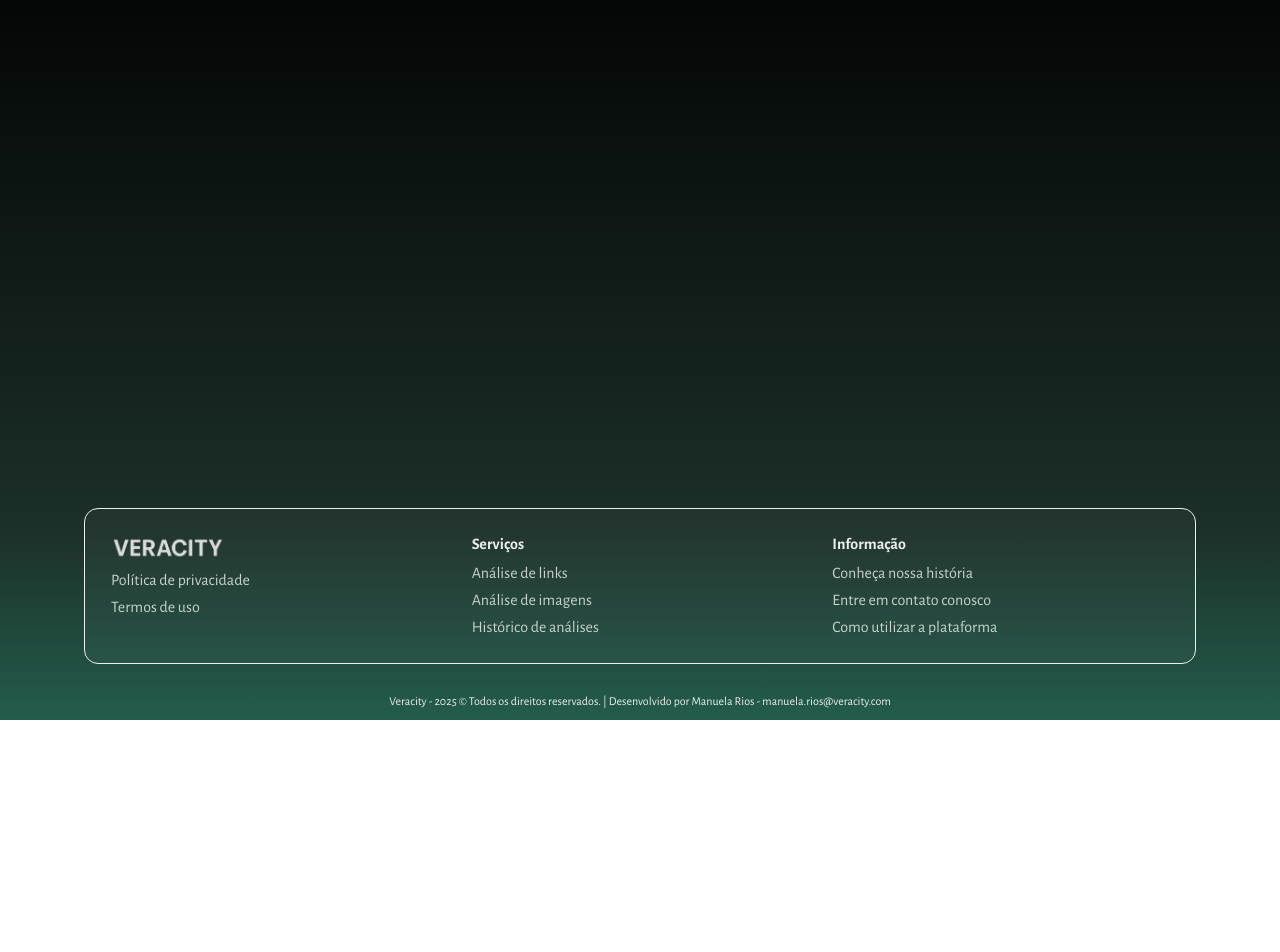
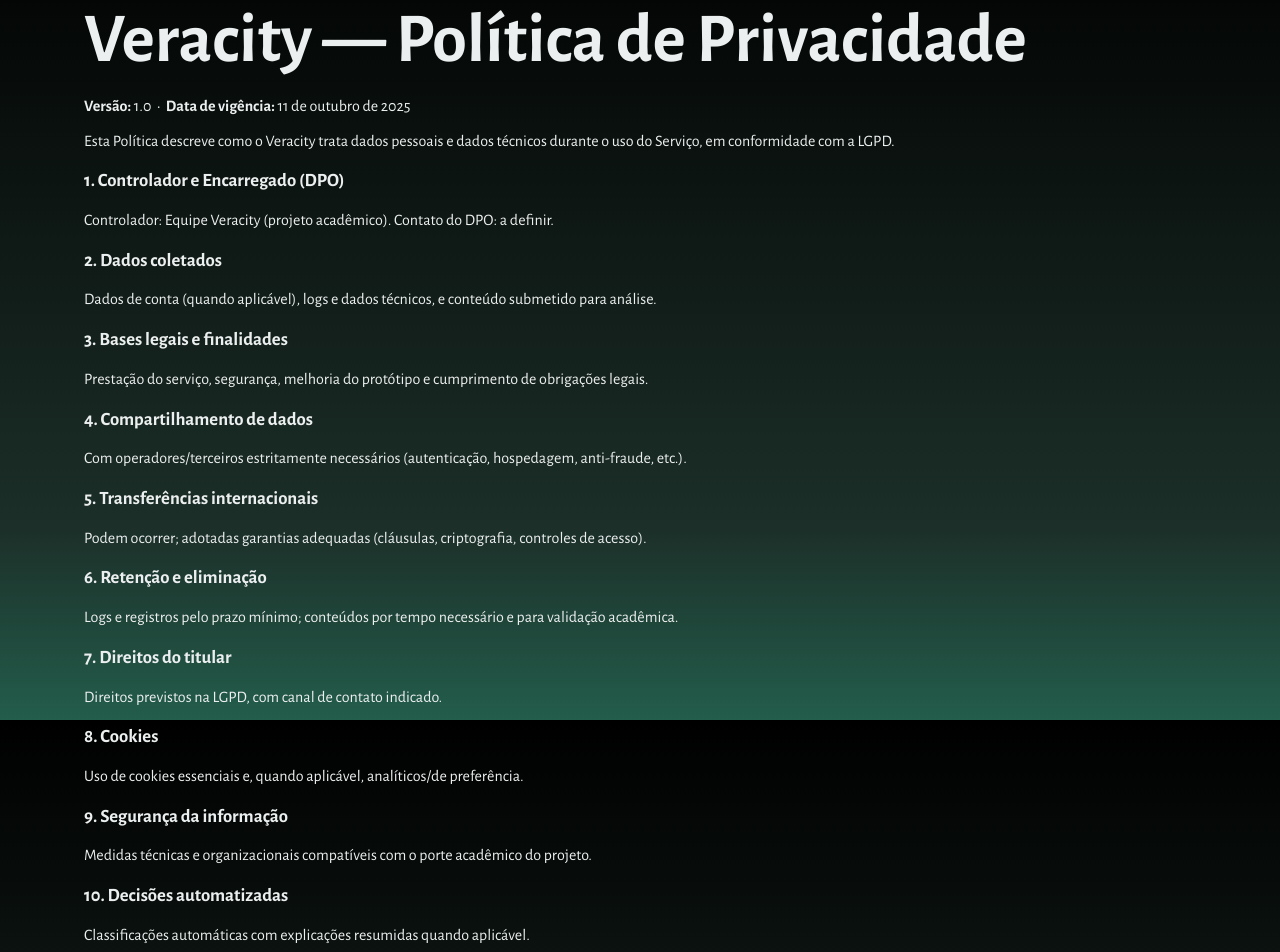
Before and after one commit to veracity-pfc/veracity-web, a React (Vite) app: page /privacy-policy in a window 1280 px wide. Shown: the part 80-1032 px from the top of the page. Before the commit the page ends 800 px from the top, so only its background shows below. Built offline with nearby package versions, Linux system fonts and the light colour scheme.

Commit message:
Implementando termos de uso e política de privacidade

```diff
--- a/src/App.jsx
+++ b/src/App.jsx
@@ -6,6 +6,8 @@
 import About from './pages/About.jsx';
 import Instructions from './pages/Instructions.jsx';
 import Contact from './pages/Contact.jsx';
+import TermsOfUse from './pages/TermsOfUse.jsx';
+import PrivacyPolicy from './pages/PrivacyPolicy.jsx';
 
 export default function App() {
   return (
@@ -16,6 +18,8 @@
         <Route path="/about" element={<About />} />
         <Route path="/instructions" element={<Instructions />} />
         <Route path="/contact-us" element={<Contact />} />
+        <Route path="/terms-of-use" element={<TermsOfUse />} />
+        <Route path="/privacy-policy" element={<PrivacyPolicy />} />
       </Routes>
       <Footer />
     </>
--- a/src/components/Footer.jsx
+++ b/src/components/Footer.jsx
@@ -13,8 +13,8 @@
               <Logo />
             </div>
             <div className="footer-links">
-              <a href="#">Política de privacidade</a>
-              <a href="#">Termos de uso</a>
+              <a href="/privacy-policy" onClick={(e)=>{e.preventDefault();window.open('/privacy-policy','_blank','noopener');}}>Política de privacidade</a>
+              <a href="/terms-of-use" onClick={(e)=>{e.preventDefault();window.open('terms-of-use','_blank','noopener');}}>Termos de uso</a>
             </div>
           </div>
 
--- a/src/components/Header.jsx
+++ b/src/components/Header.jsx
@@ -80,8 +80,8 @@
                   {open && (
                     <div id="about-menu" ref={menuRef} role="menu" className="about-menu">
                       <a role="menuitem" tabIndex={0} href="/about" className="about-item">Conheça nossa história</a>
-                      <a role="menuitem" tabIndex={0} href="#" className="about-item" onClick={(e) => e.preventDefault()}>Política de privacidade</a>
-                      <a role="menuitem" tabIndex={0} href="#" className="about-item" onClick={(e) => e.preventDefault()}>Termos de uso</a>
+                      <a role="menuitem" tabIndex={0} href="/privacy-policy" className="about-item" onClick={(e)=>{e.preventDefault();window.open('/privacy-policy','_blank','noopener');}}>Política de privacidade</a>
+                      <a role="menuitem" tabIndex={0} href="/terms-of-use" className="about-item" onClick={(e)=>{e.preventDefault();window.open('/terms-of-use','_blank','noopener');}}>Termos de uso</a>
                     </div>
                   )}
                 </div>
--- a/src/pages/Home.jsx
+++ b/src/pages/Home.jsx
@@ -25,7 +25,7 @@
             }}
           />
           <p className="legal">
-            Ao utilizar o Veracity eu concordo com os <a href="#">Termos de Uso</a> e com a <a href="#">Política de Privacidade</a> da plataforma
+            Ao utilizar o Veracity eu concordo com os <a href="/terms-of-use" onClick={(e)=>{e.preventDefault();window.open('/terms-of-use','_blank','noopener');}}>Termos de Uso</a> e com a <a href="/privacy-policy" onClick={(e)=>{e.preventDefault();window.open('/privacy-policy','_blank','noopener');}}>Política de Privacidade</a> da plataforma
           </p>
         </div>
       </section>
--- /dev/null
+++ b/src/pages/PrivacyPolicy.jsx
@@ -0,0 +1,60 @@
+import React, { useEffect } from 'react';
+
+export default function PrivacyPolicy() {
+  useEffect(() => {
+    document.body.classList.add('bare-page');
+    return () => document.body.classList.remove('bare-page');
+  }, []);
+
+  return (
+    <main className="container">
+      <section className="page-offset" style={{ paddingBottom: 32 }}>
+        <h1 className="about-title">Veracity — Política de Privacidade</h1>
+        <p><strong>Versão:</strong> 1.0 &nbsp;•&nbsp; <strong>Data de vigência:</strong> 11 de outubro de 2025</p>
+        <p>
+          Esta Política descreve como o Veracity trata dados pessoais e dados técnicos durante o uso do Serviço,
+          em conformidade com a LGPD.
+        </p>
+
+        <h3>1. Controlador e Encarregado (DPO)</h3>
+        <p>Controlador: Equipe Veracity (projeto acadêmico). Contato do DPO: a definir.</p>
+
+        <h3>2. Dados coletados</h3>
+        <p>Dados de conta (quando aplicável), logs e dados técnicos, e conteúdo submetido para análise.</p>
+
+        <h3>3. Bases legais e finalidades</h3>
+        <p>Prestação do serviço, segurança, melhoria do protótipo e cumprimento de obrigações legais.</p>
+
+        <h3>4. Compartilhamento de dados</h3>
+        <p>Com operadores/terceiros estritamente necessários (autenticação, hospedagem, anti-fraude, etc.).</p>
+
+        <h3>5. Transferências internacionais</h3>
+        <p>Podem ocorrer; adotadas garantias adequadas (cláusulas, criptografia, controles de acesso).</p>
+
+        <h3>6. Retenção e eliminação</h3>
+        <p>Logs e registros pelo prazo mínimo; conteúdos por tempo necessário e para validação acadêmica.</p>
+
+        <h3>7. Direitos do titular</h3>
+        <p>Direitos previstos na LGPD, com canal de contato indicado.</p>
+
+        <h3>8. Cookies</h3>
+        <p>Uso de cookies essenciais e, quando aplicável, analíticos/de preferência.</p>
+
+        <h3>9. Segurança da informação</h3>
+        <p>Medidas técnicas e organizacionais compatíveis com o porte acadêmico do projeto.</p>
+
+        <h3>10. Decisões automatizadas</h3>
+        <p>Classificações automáticas com explicações resumidas quando aplicável.</p>
+
+        <h3>11. Crianças e adolescentes</h3>
+        <p>O serviço não é direcionado a crianças; removemos dados indevidos quando detectado.</p>
+
+        <h3>12. Incidentes e alterações</h3>
+        <p>Notificações quando exigidas; a versão vigente é a última publicada.</p>
+
+        <h3>13. Contatos</h3>
+        <p>Encarregado (DPO) e canal de requisições de titulares a definir na implementação final.</p>
+      </section>
+    </main>
+  );
+}
--- /dev/null
+++ b/src/pages/TermsOfUse.jsx
@@ -0,0 +1,59 @@
+import React, { useEffect } from 'react';
+
+export default function TermsOfUse() {
+  useEffect(() => {
+    document.body.classList.add('bare-page');
+    return () => document.body.classList.remove('bare-page');
+  }, []);
+
+  return (
+    <main className="container">
+      <section className="page-offset" style={{ paddingBottom: 32 }}>
+        <h1 className="about-title">Veracity — Termo de Uso</h1>
+        <p><strong>Versão:</strong> 1.0 &nbsp;•&nbsp; <strong>Data de vigência:</strong> 11 de outubro de 2025</p>
+        <p>
+          Este Termo de Uso estabelece as regras aplicáveis ao uso do serviço “Veracity”, protótipo acadêmico
+          de conclusão de curso (PFC) para detecção de indícios de manipulação digital.
+        </p>
+
+        <h3>1. Definições</h3>
+        <p>Usuário, Conta, Conteúdo, Resultado de Análise e Equipe Veracity.</p>
+
+        <h3>2. Escopo e natureza acadêmica</h3>
+        <p>
+          O Veracity é um protótipo; resultados são indicativos e podem mudar sem aviso. Integra serviços de terceiros.
+        </p>
+
+        <h3>3. Requisitos de uso</h3>
+        <p>Uso lícito; vedado envio de conteúdo ilegal, sem autorização ou com dados pessoais sensíveis desnecessários.</p>
+
+        <h3>4. Conta e autenticação (quando aplicável)</h3>
+        <p>Cadastro e login podem ser necessários. O Usuário deve manter suas credenciais em sigilo.</p>
+
+        <h3>5. Submissão de Conteúdo</h3>
+        <p>Licença não exclusiva e limitada para processar e armazenar o conteúdo para operação/avaliação acadêmica.</p>
+
+        <h3>6. Resultados e responsabilidades</h3>
+        <p>Podem ocorrer falsos positivos/negativos; a decisão de uso é do Usuário.</p>
+
+        <h3>7. Conteúdos proibidos</h3>
+        <p>Proibido material ilegal, dados sensíveis sem necessidade, entre outros.</p>
+
+        <h3>8. Propriedade intelectual</h3>
+        <p>É vedado copiar, modificar, distribuir ou realizar engenharia reversa sem autorização.</p>
+
+        <h3>9. Limitações de responsabilidade</h3>
+        <p>Serviço fornecido “no estado em que se encontra” e “conforme disponível”.</p>
+
+        <h3>10. Suspensão e encerramento</h3>
+        <p>Acesso pode ser suspenso em caso de violação; o projeto pode ser descontinuado.</p>
+
+        <h3>11. Alterações</h3>
+        <p>A versão vigente é a última publicada na aplicação.</p>
+
+        <h3>12. Contato e foro</h3>
+        <p>Contato do DPO e foro competente a serem definidos conforme implementação final.</p>
+      </section>
+    </main>
+  );
+}
--- a/src/styles/globals.css
+++ b/src/styles/globals.css
@@ -36,6 +36,11 @@
 button {
   font-family: inherit;
   cursor: pointer;
+}
+
+body.bare-page .site-header,
+body.bare-page .site-footer {
+  display: none !important;
 }
 
 .container {
```
